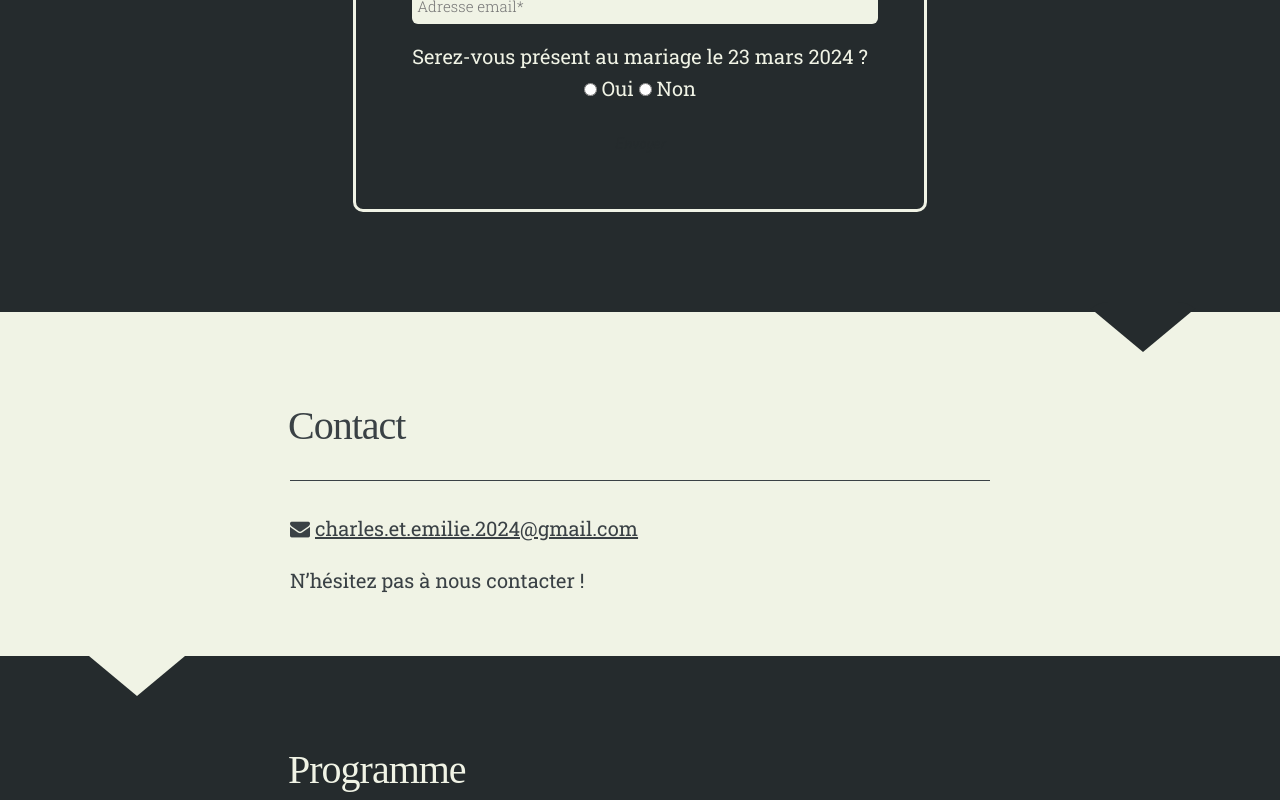
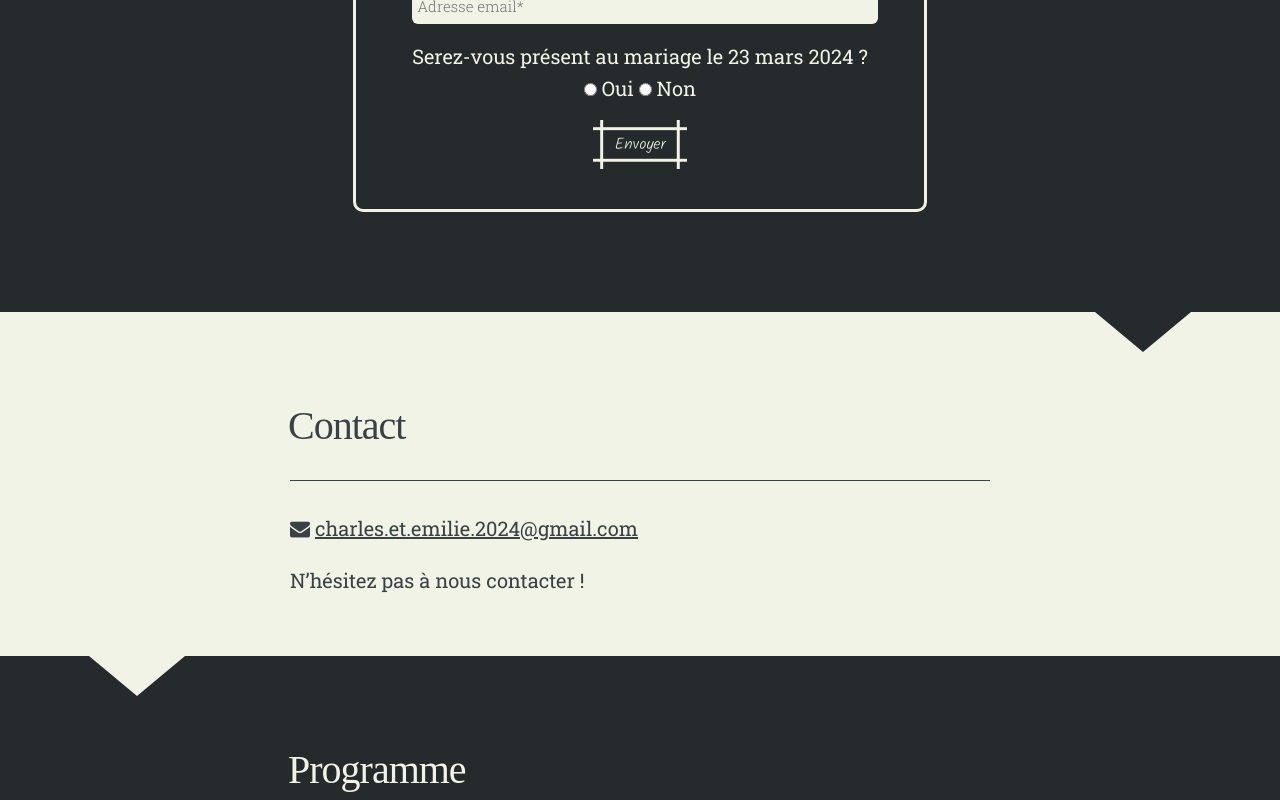
Before and after one commit to charles-et-emilie-2024/charles-et-emilie-2024.github.io, a plain HTML site: page index.html in a window 1280 px wide. Shown: the part 1740-2540 px from the top of the page. Drawn offline with Linux system fonts and the light colour scheme; a script that the page names is missing.

Commit message:
Fix "envoyer" button color
The text was dark, on a dark bg

```diff
--- a/index.html
+++ b/index.html
@@ -742,10 +742,10 @@ form {
 }
 
 .btn {
-  --color: var(--section-dark-bg-color);
+  --color: var(--section-dark-text-color);
   text-align: center;
   font-family: "Kalam", cursive;
-  color: var(--section-dark-bg-color);
+  color: var(--section-dark-text-color);
 }
 </style>
 
```
